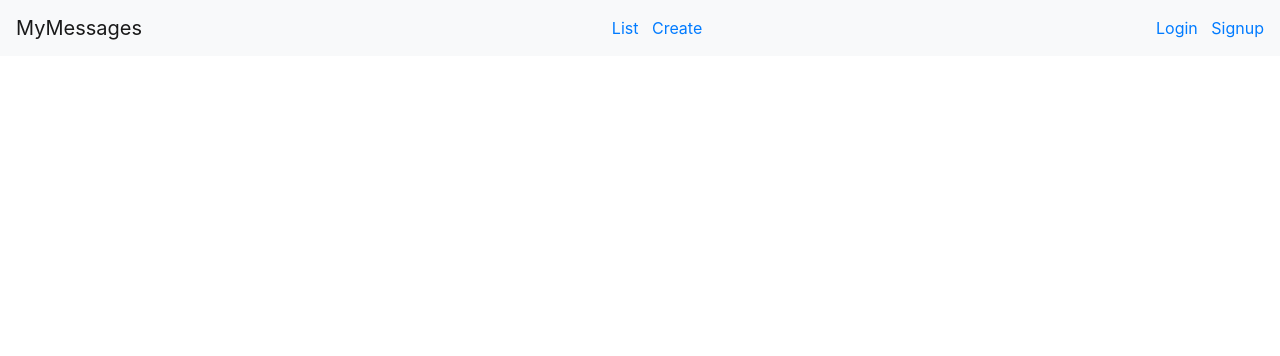
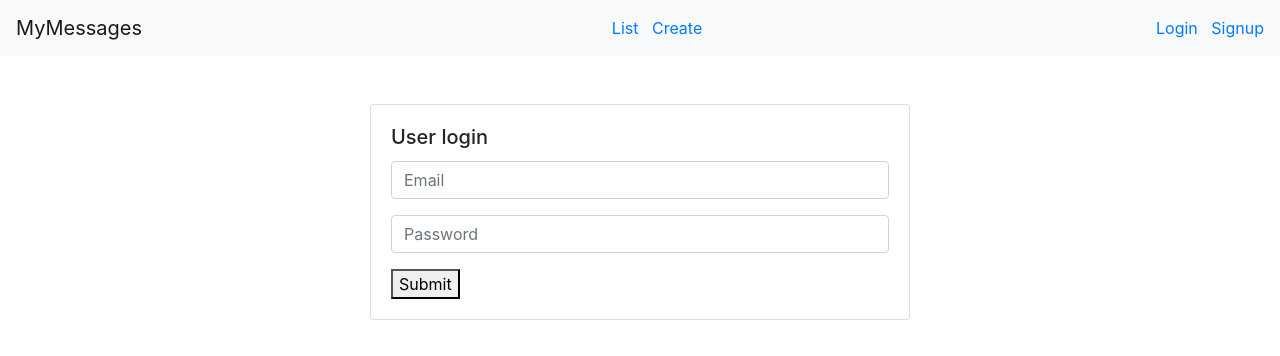
Before and after one commit to gopaljsh/angular-bootstrap, an Angular app: page /signup in a window 1280 px wide. Shown: the top 356 px of the page. Built offline with nearby package versions, Linux system fonts and the light colour scheme.

Commit message:
practice for auth

```diff
--- /dev/null
+++ b/src/app/auth/auth.model.ts
@@ -0,0 +1,4 @@
+export interface AuthData {
+  email: string;
+  password: string;
+}
--- /dev/null
+++ b/src/app/auth/auth.service.ts
@@ -0,0 +1,24 @@
+import { Injectable } from '@angular/core';
+import { HttpClient } from '@angular/common/http';
+
+import { AuthData } from '../auth/auth.model';
+
+
+@Injectable({
+  providedIn: 'root'
+})
+export class AuthServiceComponent {
+
+  constructor(private http: HttpClient) { }
+
+  createUser(email: string, password: string) {
+    const authData: AuthData = {
+      email: email,
+      password: password
+    };
+    this.http.post('http://localhost:3000/api/user/signup', authData)
+      .subscribe(response => {
+        console.log(response);
+      });
+  }
+}
--- a/src/app/auth/signup/signup.component.html
+++ b/src/app/auth/signup/signup.component.html
@@ -0,0 +1,17 @@
+<span class="spinner" *ngIf="isLoading"><img src="../assets/images/35.gif" /></span>
+<div class="container mt-5" *ngIf="!isLoading">
+  <div class="row justify-content-center">
+    <div class="col-sm-6">
+      <div class="card">
+        <div class="card-body">
+          <form (submit)="onSignup(signupForm)" #signupForm="ngForm">
+              <h5 class="card-title">User login</h5>
+              <p class="card-text"><input type="email" name="email" ngModel #emailInput="ngModel" class="form-control" placeholder="Email" required email /></p>
+              <p class="card-text"><input type="password" name="password" ngModel #passwordInput="ngModel" class="form-control" placeholder="Password" required /></p>
+              <button type="submit" class="card-link">Submit</button>
+          </form>
+        </div>
+      </div>
+    </div>
+  </div>
+</div>
--- a/src/app/auth/signup/signup.component.ts
+++ b/src/app/auth/signup/signup.component.ts
@@ -1,8 +1,20 @@
 import { Component } from '@angular/core';
+import { NgForm } from '@angular/forms';
+import { AuthServiceComponent } from '../auth.service';
 
 @Component({
   templateUrl: './signup.component.html'
 })
 export class SignUpComponent {
+  isLoading = false;
 
+  constructor(private authService: AuthServiceComponent) {}
+
+  onSignup(form: NgForm) {
+    if (form.invalid) {
+      return;
+    }
+
+    this.authService.createUser(form.value.email, form.value.password);
+  }
 }
```
Also changed, not shown: 1 other file (tests, documents, lock files or other folders).
